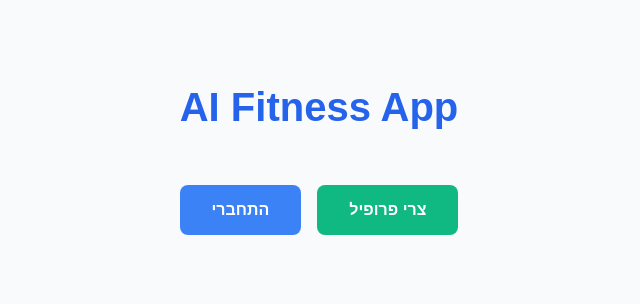
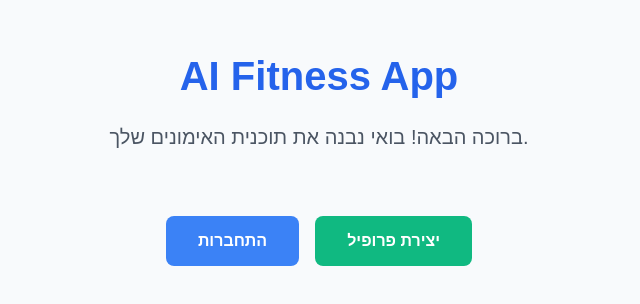
Before and after one commit to ofir8530/ai-fitness-app, a Next.js app: page / in a window 1280 px wide. Shown: the part 244-548 px from the top of the page, without its empty margins (321-961 px from the left). Built offline with nearby package versions, Linux system fonts and the light colour scheme.

Commit message:
arch: implement file-based routing with onboarding page

```diff
--- /dev/null
+++ b/app/onboarding/page.tsx
@@ -0,0 +1,9 @@
+import UserForm from '../../components/UserForm'; // מייבאים את הרכיב
+
+export default function OnboardingPage() {
+  return (
+    <div style={{ display: 'flex', justifyContent: 'center', padding: '2rem' }}>
+      <UserForm />
+    </div>
+  );
+}
--- a/app/page.tsx
+++ b/app/page.tsx
@@ -1,48 +1,21 @@
-"use client"; // חייב להוסיף כי יש לנו אינטראקציה של משתמש
-
-import { useState } from 'react'; // מייבאים את היכולת לזכור מצב
+import Link from 'next/link'; // ייבוא רכיב הקישור
 import styles from './page.module.css';
-import UserForm from '../components/UserForm';
 
 export default function Home() {
-  // 1. יוצרים מצב חדש: האם להציג את הטופס? (בהתחלה לא - false)
-  const [showForm, setShowForm] = useState(false);
-
   return (
     <main className={styles.mainContainer}>
       <h1 className={styles.title}>AI Fitness App</h1>
+      <p className={styles.description}>ברוכה הבאה! בואי נבנה את תוכנית האימונים שלך.</p>
 
-      {/* 2. כאן קורה הרינדור המותנה */}
-      {!showForm ? (
-        // אם showForm הוא false (סימן הקריאה אומר "לא") - נציג את הכפתורים
-        <div className={styles.buttonGroup}>
-          <button
-            className={styles.primaryButton}
-            onClick={() => alert('דף התחברות יבנה בהמשך...')}
-          >
-            התחברי
-          </button>
+      <div className={styles.buttonGroup}>
+        {/* כפתור התחברות */}
+        <button className={styles.primaryButton}>התחברות</button>
 
-          <button
-            className={styles.secondaryButton}
-            onClick={() => setShowForm(true)} // כשלוחצים, משנים את המצב ל-true
-          >
-            צרי פרופיל
-          </button>
-        </div>
-      ) : (
-        // אם showForm הוא true - נציג את הטופס וגם כפתור חזרה
-        <div className={styles.formWrapper}>
-          <UserForm />
-          <button
-            className={styles.backButton}
-            onClick={() => setShowForm(false)}
-          >
-            חזרה
-          </button>
-        </div>
-      )}
-
+        {/* שימוש ב-Link למעבר דף אמיתי */}
+        <Link href="/onboarding" className={styles.secondaryButton}>
+          יצירת פרופיל
+        </Link>
+      </div>
     </main>
   );
 }
--- a/components/UserForm.module.css
+++ b/components/UserForm.module.css
@@ -2,7 +2,7 @@
   background: white;
   padding: 2rem;
   border-radius: 12px;
-  box-shadow: 0 4px 10px rgba(0, 0, 0, 0.1);
+  box-shadow: 0 4px 10px rgba(60, 59, 59, 0.1);
   width: 100%;
   max-width: 400px;
   display: flex;
@@ -26,6 +26,7 @@
 .inputGroup input, .inputGroup select {
   padding: 0.6rem;
   border: 1px solid #ccc;
+  color: rgb(0, 0, 0);
   border-radius: 4px;
 }
 
```
